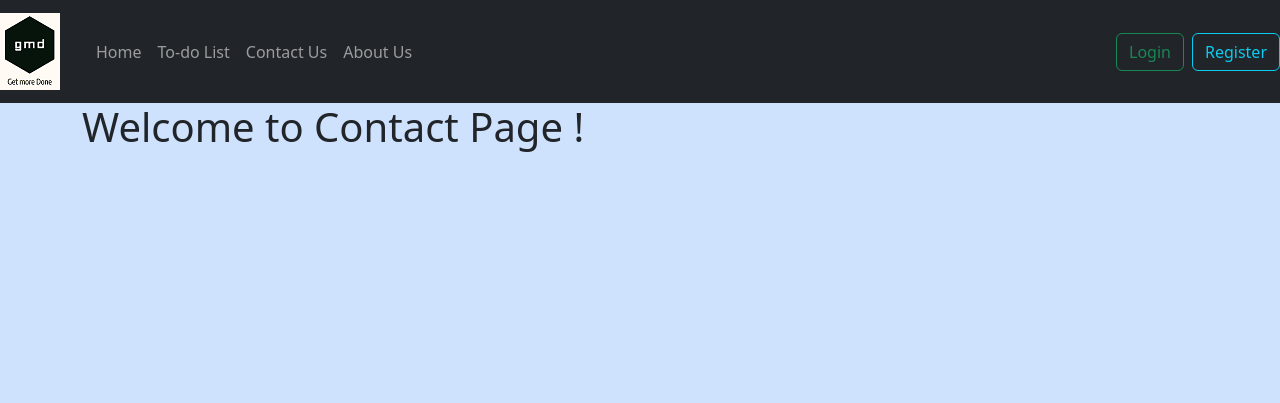
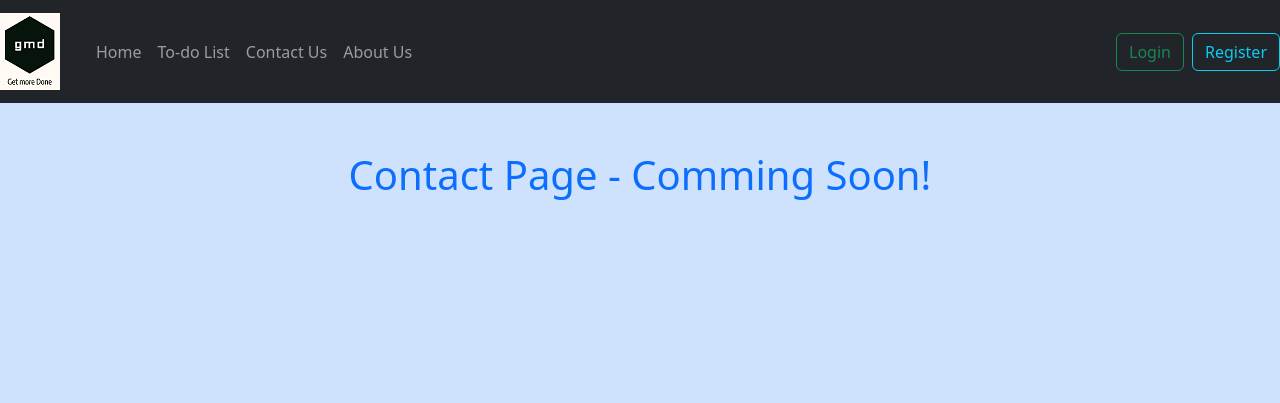
Before and after one commit to GabrielSiket/get-more-done, a Django app: page /contact in a window 1280 px wide. Shown: the top 403 px of the page. Run offline with Django 3.2, Linux system fonts and the light colour scheme; parts of the project's set-up code (start-up, migrations or seed data) failed here and were passed over.

Commit message:
Edit Contact and About Pages

```diff
--- a/get_more_done/templates/about.html
+++ b/get_more_done/templates/about.html
@@ -5,7 +5,9 @@
 {% endblock title  %}
 
 {% block content  %}
-    <div class="container">
-      <h1>{{ about_text }}</h1>
+    <div class="row mt-5">
+      <div class="col-md-10 offset-md-1">
+        <center><p class="h1 text-primary">{{ about_text }}</p></center>
+      </div>
     </div>
 {% endblock content %}
--- a/get_more_done/templates/contact.html
+++ b/get_more_done/templates/contact.html
@@ -5,7 +5,9 @@
 {% endblock title  %}
 
 {% block content  %}
-    <div class="container">
-      <h1>{{ contact_text }}</h1>
+    <div class="row mt-5">
+      <div class="col-md-10 offset-md-1">
+        <center><p class="h1 text-primary">{{ contact_text }}</p></center>
+      </div>
     </div>
 {% endblock content %}
--- a/get_more_done/views.py
+++ b/get_more_done/views.py
@@ -62,7 +62,6 @@ def pending_task(request, task_id):
     task.save()
     return redirect('todolist')
 
-@login_required()
 def index(request):
     context = {
         'index_text': "Welcome to Index Page !",
@@ -73,7 +72,7 @@ def index(request):
 
 def contact(request):
     context = {
-        'contact_text': "Welcome to Contact Page !",
+        'contact_text': "Contact Page - Comming Soon!",
 
     }
     return render(request, 'contact.html', context)
@@ -81,7 +80,7 @@ def contact(request):
 
 def about(request):
     context = {
-        'about_text': "Welcome to About Page !",
+        'about_text': "About Page - Comming Soon !",
 
     }
     return render(request, 'about.html', context)
```
